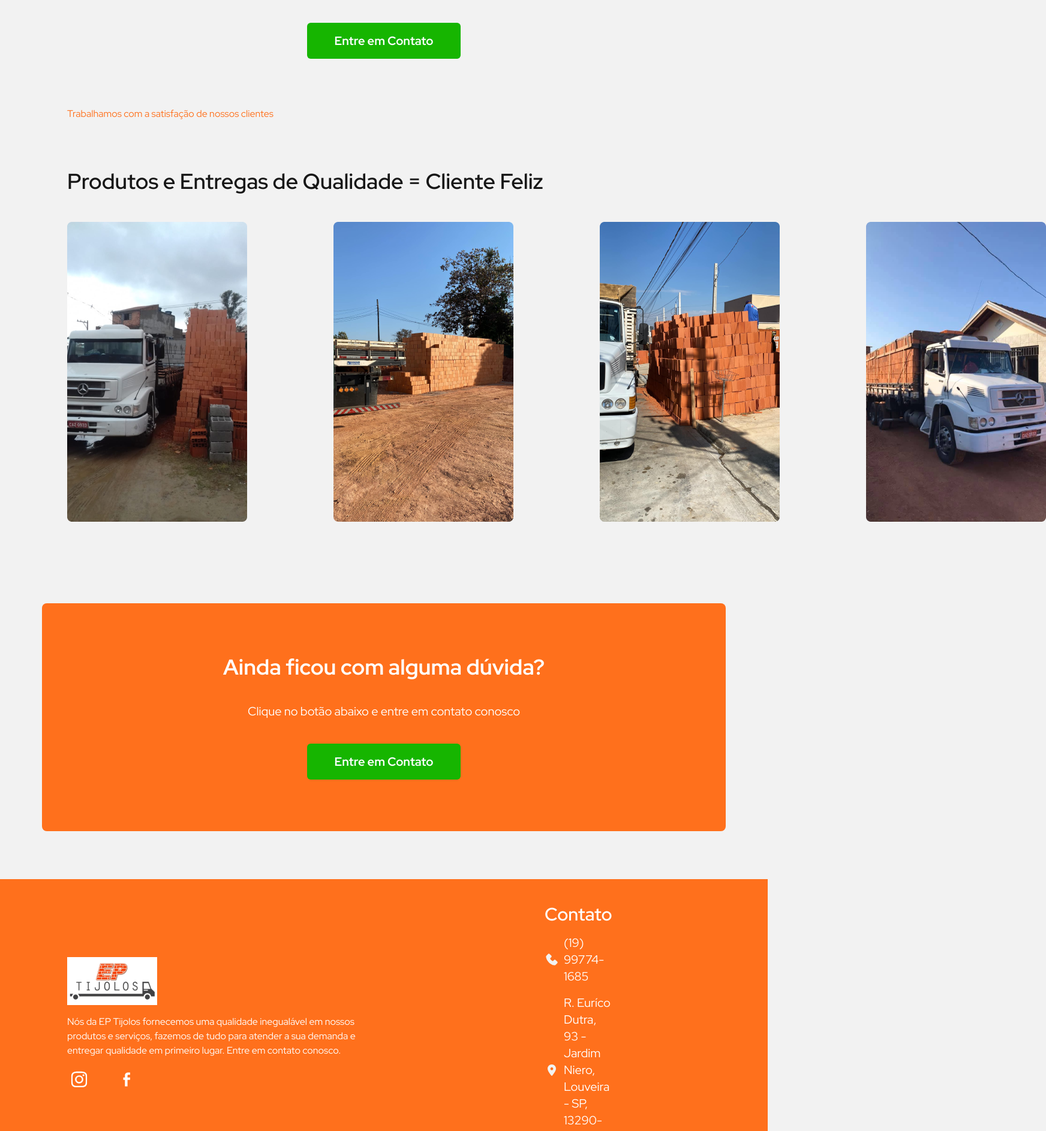
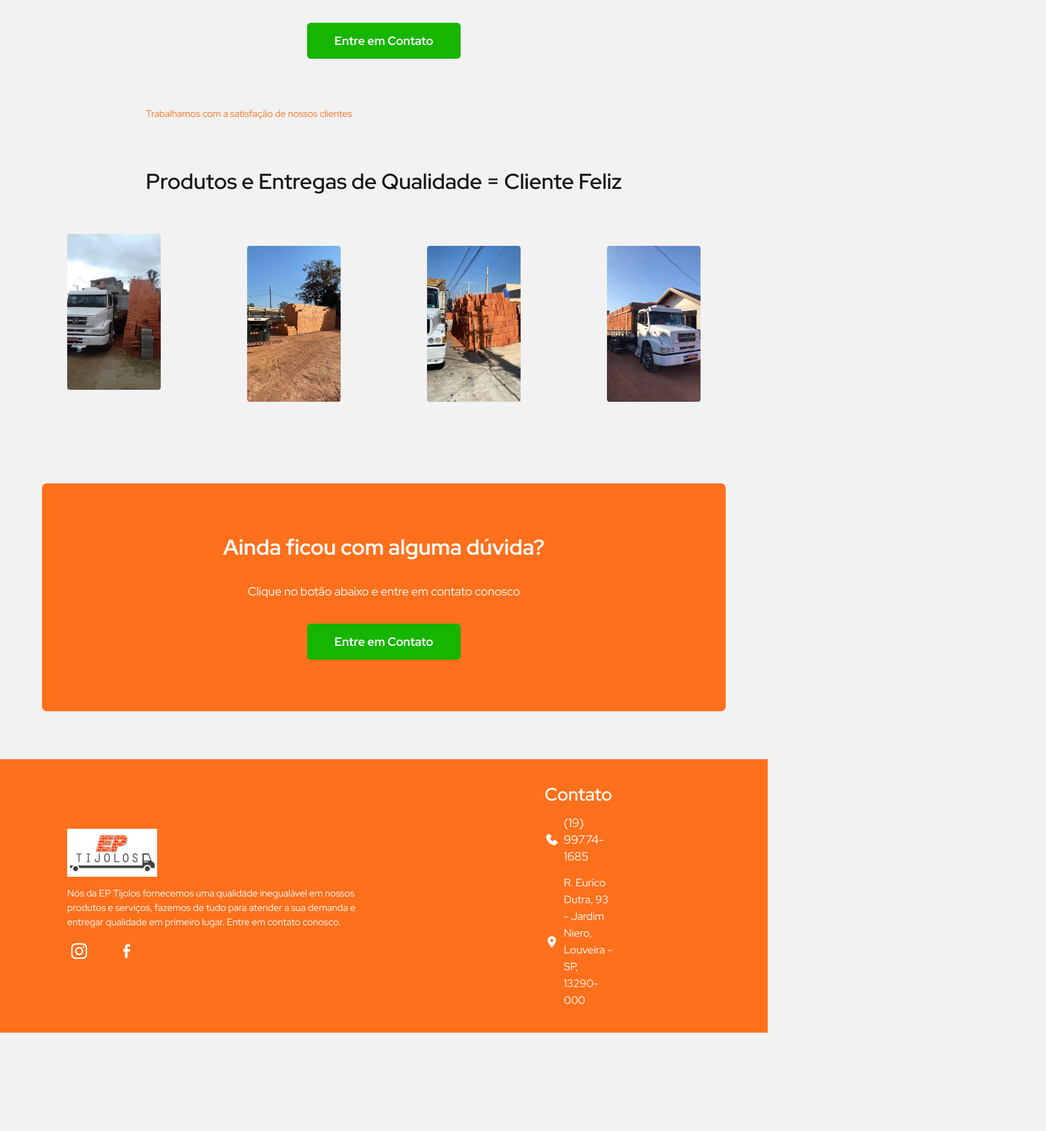
Before and after one commit to Guilhermehstrabello/ep_tijolos, a Next.js app: page / in a window 1280 px wide. Shown: the part 3943-5829 px from the top of the page at 60% size, 1744 px wide, since content can reach past the window. After the commit the page ends 5665 px from the top, so only its background shows below. Built offline with nearby package versions, Linux system fonts and the light colour scheme.

Commit message:
Atualizando LP

```diff
--- a/app/page.tsx
+++ b/app/page.tsx
@@ -152,12 +152,12 @@ export default function Home() {
         <span className="absolute inset-0 bg-[#FF5F01] -z-10 w-0 group-hover:w-full transition-all duration-500 ease-in-out"></span>
       </a>
 
-      <section className="lg:w-full md:w-full w-full h-auto lg:px-28 md:px-10 md:space-y-12 space-y-12 px-4 flex flex-col items-start py-10 justify-center lg:justify-center">
+      <section className="lg:w-full md:w-full w-full h-auto lg:px-28 md:px-10 md:space-y-12 space-y-12 px-4 flex flex-col items-center py-10 justify-center lg:justify-center">
         <div className="flex flex-col xl:space-y-10 space-y-4">
           <p className="text-base text-[#FF701C] xl:w-full w-80 my-10">Trabalhamos com a satisfação de nossos clientes</p>
           <h2 className="text-4xl font-semibold w-full">Produtos e Entregas de Qualidade = Cliente Feliz</h2>
         </div>
-        <div className="flex flex-col lg:flex-row md:flex-row justify-between gap-x-36 gap-y-10 mx-auto lg:mx-0">
+        <div className="grid-cols-1 lg:grid-cols-2 xl:grid-cols-4 xl:grid justify-center items-center gap-x-36 space-y-10 lg:mx-0">
           <img src="/dep1.png" className="w-full" alt="Construtor" />
           <img src="/dep2.png" className="w-full" alt="Construtor" />
           <img src="/dep3.png" className="w-full" alt="Construtor" />
@@ -180,10 +180,10 @@ export default function Home() {
       </a>
       </section>
 
-      <section className="bg-[#FF701C] lg:w-full md:w-full w-full h-auto lg:px-28 md:px-10 px-4 flex lg:flex-row flex-col items-center py-10 justify-center lg:justify-between">
+      <section className="bg-[#FF701C] w-full h-auto gap-y-10 lg:px-28 md:px-10 px-4 flex lg:flex-row flex-col items-center py-10 justify-center lg:justify-between">
         <div className="flex flex-col gap-y-4">
           <img src="Logo_branca.png" className="w-fit" alt="Logo Ep Tijolos branca" />
-          <p className="xl:w-[540px] w-[240px] text-white">Nós da EP Tijolos fornecemos uma qualidade inegualável em nossos produtos e serviços, fazemos de tudo para atender a sua demanda e entregar qualidade em primeiro lugar. Entre em contato conosco.</p>
+          <p className="xl:w-[540px] w-[343px] text-white">Nós da EP Tijolos fornecemos uma qualidade inegualável em nossos produtos e serviços, fazemos de tudo para atender a sua demanda e entregar qualidade em primeiro lugar. Entre em contato conosco.</p>
           <div className="flex flex-row gap-x-10">
             <a href="https://www.instagram.com/eptijolos/" target="_blank">
               <img src="/instagram.svg" className="w-10" alt="Logo Instagram" />
@@ -193,7 +193,7 @@ export default function Home() {
             </a>
           </div>
         </div>
-        <div className="flex flex-col items-start gap-y-4 lg:px-64  text-white">
+        <div className="flex flex-col items-start gap-y-4 lg:px-64 text-white">
           <h2 className="text-3xl font-semibold">Contato</h2>
             <a href="" className="flex flex-row gap-x-2 hover:scale-125 duration-100">
               <img src="/tel.svg" alt="Logo de telefone" />
@@ -201,19 +201,19 @@ export default function Home() {
             </a>
             <a href="" className="flex flex-row gap-x-2 hover:scale-110 duration-150">
               <img src="/loc.svg" alt="Logo de telefone" />
-              <p className="text-xl">R. Euríco Dutra, 93 - Jardim Niero, Louveira - SP, 13290-000</p>
+              <p className="text-lg">R. Euríco Dutra, 93 - Jardim Niero, Louveira - SP, 13290-000</p>
             </a>
         </div>
       </section>
 
-      <div className="fixed xl:bottom-6 xl:right-24 2xl:right-16 bottom-4 right-4">
+      <div className="fixed xl:bottom-6 xl:right-24 2xl:right-10 bottom-4 right-10">
         <a
           aria-label="Tire suas dúvidas ou compre pelo whatsapp"
           target="_blank"
           href="https://api.whatsapp.com/send?phone=5519997741685&text=Ol%C3%A1.%20vim%20do%20site%20e%20gostaria%20de%20saber%20mais%20sobre%20os%20tijolos!"
         >
           <button
-            className="bg-[#16B500] hover:bg-[#FF5F01] hover:scale-110 duration-150 transition text-white py-3 px-3 rounded-full shadow-lg"
+            className="bg-[#16B500] hover:bg-[#1d5a17] hover:scale-110 duration-150 transition text-white py-3 px-3 rounded-full shadow-lg"
             aria-label="Whatsapp Flutuante"
           >
             <Image
```
